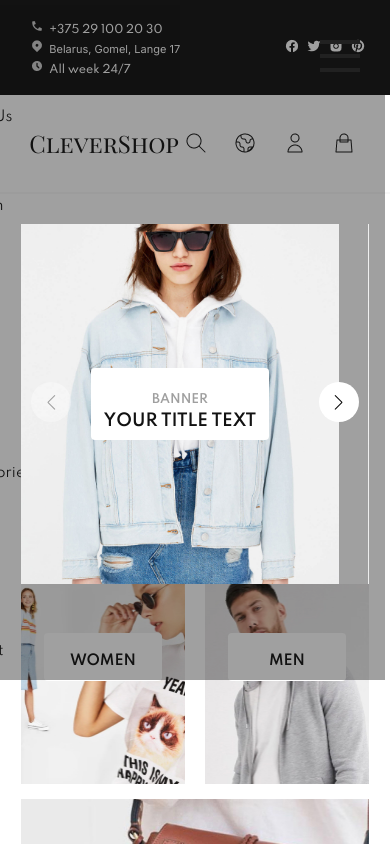
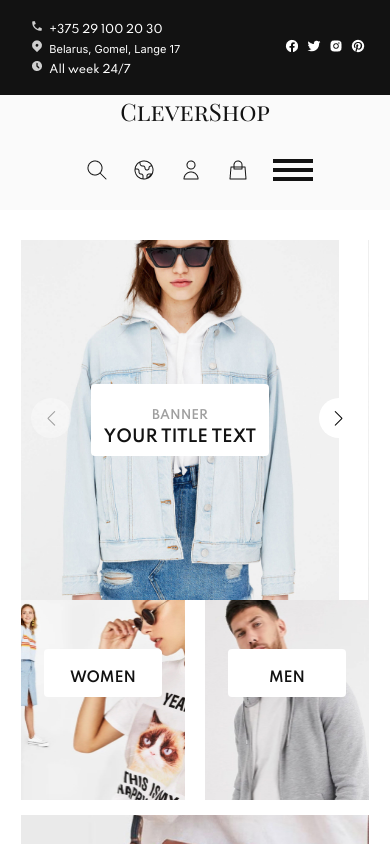
Before and after one commit to iannika/-training-shop, a React (Create React App) app: page / in a window 390 px wide. Shown: the top 844 px of the page. Built offline with nearby package versions, Linux system fonts and the light colour scheme.

Commit message:
revision burger

```diff
--- a/package.json
+++ b/package.json
@@ -7,6 +7,7 @@
     "@testing-library/jest-dom": "^5.16.2",
     "@testing-library/react": "^12.1.2",
     "@testing-library/user-event": "^13.5.0",
+    "classnames": "^2.3.1",
     "react": "^17.0.2",
     "react-dom": "^17.0.2",
     "react-router-dom": "^6.2.1",
--- a/src/components/burger/burger.css
+++ b/src/components/burger/burger.css
@@ -1,69 +1,49 @@
-.burger {
-    width: 2.5rem;
-    height: 2rem;
-    position: fixed;
-    top: 40px;
-    right: 30px;
-    z-index: 20;
-    display: none;
+ .burger-menu {
+  display: none;
+  border: none;
+  background: none;
+  -webkit-box-orient: vertical;
+  -webkit-box-direction: normal;
+      -ms-flex-direction: column;
+          flex-direction: column;
+  -webkit-box-pack: space-evenly;
+      -ms-flex-pack: space-evenly;
+          justify-content: space-evenly;
+  width: 35px;
+  height: 35px;
+  cursor: pointer;
+  -webkit-user-select: none;
+     -moz-user-select: none;
+      -ms-user-select: none;
+          user-select: none;
 }
 
-@media screen and (max-width: 940px) {
-    .burger {
-        display: flex;
-        justify-content: space-between;
-        flex-flow: column nowrap;
-    }
-}
-.burger span {
-    width: 2.5rem;
-    height: 0.25rem;
-    background-color: #212121;
+.burger-menu span {
+  width: 100%;
+  height: 3px;
+  background: #212121;
+  -webkit-transition: all 0.3s ease-in-out;
+  transition: all 0.3s ease-in-out;
 }
 
-.burger span:nth-child(1) {
-    top: 0;
-    -webkit-transform-origin: left center;
-       -moz-transform-origin: left center;
-         -o-transform-origin: left center;
-            transform-origin: left center;
+@media screen and (max-width: 996px) {
+  .hamburger {
+    display: -webkit-box;
+    display: -ms-flexbox;
+    display: flex;
   }
+}
 
-  .burger span:nth-child(2) {
-    top: 9px;
-    -webkit-transform-origin: left center;
-       -moz-transform-origin: left center;
-         -o-transform-origin: left center;
-            transform-origin: left center;
-  }
+.burger-menu.visible span:nth-child(1) {
+  -webkit-transform: rotate(-45deg) translate(-8px, 10px);
+          transform: rotate(-45deg) translate(-8px, 10px);
+}
 
-  .burger span:nth-child(3) {
-    top: 18px;
-    -webkit-transform-origin: left center;
-       -moz-transform-origin: left center;
-         -o-transform-origin: left center;
-            transform-origin: left center;
-  }
+.burger-menu.visible span:nth-child(2) {
+  opacity: 0;
+}
 
-  .burger .open span:nth-child(1) {
-    left: 4px;
-    top: -1px;
-    -webkit-transform: rotate(45deg);
-       -moz-transform: rotate(45deg);
-         -o-transform: rotate(45deg);
-            transform: rotate(45deg);
-  }
-
-  .burger .open span:nth-child(2) {
-    opacity: 0;
-    width: 0;
-  }
-
-  .burger.open span:nth-child(3) {
-    left: 4px;
-    top: 20px;
-    -webkit-transform: rotate(-45deg);
-       -moz-transform: rotate(-45deg);
-         -o-transform: rotate(-45deg);
-            transform: rotate(-45deg);
-  }
+.burger-menu.visible span:nth-child(3) {
+  -webkit-transform: rotate(45deg) translate(-3px, -6px);
+          transform: rotate(45deg) translate(-3px, -6px);
+}
--- a/src/components/burger/burger.js
+++ b/src/components/burger/burger.js
@@ -1,24 +1,21 @@
 import React, {useState} from 'react';
-
-import { Menu } from '../../components/menu/menu';
+import classNames from 'classnames';
 
 
 import './burger.css';
 
 
-const Burger = () => {
-
-    const [open, setOpen] = useState(false)
+const Burger = (isMenuOpen, toggleMenuMode) => {
 
     return (
         <>
-            <div className='burger' open={open} onClick={() => setOpen(!open)} data-test-id='burger-menu'>
+            <div  className={classNames("burger-menu", { visible: isMenuOpen })} onClick={toggleMenuMode} data-test-id='burger-menu'>
                 <span></span>
                 <span></span>
                 <span></span>
 
             </div>
-            <Menu open={open}/>
+
         </>
     )
 }
--- a/src/components/header/header.css
+++ b/src/components/header/header.css
@@ -91,13 +91,14 @@
     }
   }
 
-
   .container-bottom-bar {
     width: 100%;
-    border-bottom: 2px solid #F8F8F8;
+    border-bottom: 2px solid #fafafa;
   }
 
-  .container-bottom-bar .bottom-bar-nav-menu {
+  .container-bottom-bar .bottom-bar-nav-menu,
+  .container-bottom-bar .burger-menu,
+  .container-bottom-bar .menu-nav {
     width: 87%;
     height: 66px;
     margin: 0 auto;
@@ -110,11 +111,11 @@
     -webkit-box-align: center;
         -ms-flex-align: center;
             align-items: center;
-    -ms-flex-wrap: wrap;
-        flex-wrap: wrap;
   }
 
-  .container-bottom-bar .bottom-bar-nav-menu .bottom-bar-nav-logo {
+  .container-bottom-bar .bottom-bar-nav-menu .bottom-bar-nav-logo,
+  .container-bottom-bar .burger-menu .bottom-bar-nav-logo,
+  .container-bottom-bar .menu-nav .bottom-bar-nav-logo {
     font-family: 'Playfair Display SC';
     font-size: 24px;
     text-decoration: none;
@@ -122,33 +123,26 @@
     color: #121212;
   }
 
-  .container-bottom-bar .bottom-bar-nav-menu .menu,
-  .container-bottom-bar .bottom-bar-nav-menu .menu-nav {
+  .container-bottom-bar .bottom-bar-nav-menu .burger-menu,
+  .container-bottom-bar .burger-menu .burger-menu,
+  .container-bottom-bar .menu-nav .burger-menu {
     width: 53%;
-    display: -webkit-box;
-    display: -ms-flexbox;
-    display: flex;
-    -webkit-box-pack: justify;
-    -ms-flex-pack: justify;
-    justify-content: space-between;
     list-style-type: none;
-    -ms-flex-wrap: wrap;
-    flex-wrap: wrap;
-    margin: 5px;
+    padding: 0;
+    margin: 10px;
   }
 
-  .container-bottom-bar .bottom-bar-nav-menu .menu .menu-item,
-  .container-bottom-bar .bottom-bar-nav-menu .menu-nav .menu-item {
+  .container-bottom-bar .bottom-bar-nav-menu .burger-menu .menu-item,
+  .container-bottom-bar .burger-menu .burger-menu .menu-item,
+  .container-bottom-bar .menu-nav .burger-menu .menu-item {
     text-decoration: none;
     color: #121212;
     font-family: 'Spartan';
-    font-weight: 400;
     font-size: 14px;
   }
-
-  .menu-nav .count {
+    /* .menu-nav .count {
     position: absolute;
-    /* top: -3px; */
+    top: -3px;
     right: 80px;
     width: 16px;
     height: 16px;
@@ -166,37 +160,151 @@
     letter-spacing: 0px;
     text-align: left;
     color: #fff;
+  } */
+
+  @media screen and (max-width: 940px) {
+    .container-bottom-bar .bottom-bar-nav-menu .burger-menu,
+    .container-bottom-bar .burger-menu .burger-menu,
+    .container-bottom-bar .menu-nav .burger-menu {
+      position: absolute;
+      z-index: 20;
+      top: calc(220px + (83 - 220) * ((100vw - 320px) / (996 - 320)));
+      left: 0;
+      width: 100%;
+      height: 100vh;
+      display: -webkit-box;
+      display: -ms-flexbox;
+      display: flex;
+      -webkit-box-orient: vertical;
+      -webkit-box-direction: normal;
+          -ms-flex-direction: column;
+              flex-direction: column;
+      -webkit-box-align: start;
+          -ms-flex-align: start;
+              align-items: flex-start;
+      -webkit-box-pack: start;
+          -ms-flex-pack: start;
+              justify-content: flex-start;
+      margin: 0;
+      padding-left: 20px;
+      background: rgba(255, 255, 255, 0.8);
+      -webkit-transform: translateX(-100%);
+              transform: translateX(-100%);
+      -webkit-transition: -webkit-transform 0.9s;
+      transition: -webkit-transform 0.9s;
+      transition: transform 0.9s;
+      transition: transform 0.9s, -webkit-transform 0.9s;
+    }
+    .container-bottom-bar .bottom-bar-nav-menu .burger-menu .menu-item,
+    .container-bottom-bar .burger-menu .burger-menu .menu-item,
+    .container-bottom-bar .menu-nav .burger-menu .menu-item {
+      margin: 25px 0;
+      font-size: 16px;
+    }
+    .container-bottom-bar .bottom-bar-nav-menu .burger-menu.visible,
+    .container-bottom-bar .burger-menu .burger-menu.visible,
+    .container-bottom-bar .menu-nav .burger-menu.visible {
+      -webkit-transform: translateX(0);
+              transform: translateX(0);
+      -webkit-transition: -webkit-transform 0.9s;
+      transition: -webkit-transform 0.9s;
+      transition: transform 0.9s;
+      transition: transform 0.9s, -webkit-transform 0.9s;
+    }
+  }
+
+  .container-bottom-bar .bottom-bar-nav-menu .menu-nav, .container-bottom-bar .burger-menu .menu-nav, .container-bottom-bar .menu-nav .menu-nav {
+    width: 129px;
+    margin: 10px;
+  }
+
+  .container-bottom-bar .bottom-bar-nav-menu .menu-nav .burger-menu-btn, .container-bottom-bar .burger-menu .menu-nav .burger-menu-btn, .container-bottom-bar .menu-nav .menu-nav .burger-menu-btn {
+    width: 2rem;
+    height: 2rem;
+    display: none;
+    border: none;
+    background: none;
+    -webkit-box-orient: vertical;
+    -webkit-box-direction: normal;
+        -ms-flex-direction: column;
+            flex-direction: column;
+    -webkit-box-pack: space-evenly;
+        -ms-flex-pack: space-evenly;
+            justify-content: space-evenly;
+    cursor: pointer;
+    -webkit-user-select: none;
+       -moz-user-select: none;
+        -ms-user-select: none;
+            user-select: none;
+  }
+
+  .container-bottom-bar .bottom-bar-nav-menu .menu-nav .burger-menu-btn span,
+  .container-bottom-bar .burger-menu .menu-nav .burger-menu-btn span,
+  .container-bottom-bar .menu-nav .menu-nav .burger-menu-btn span {
+    width: 2.5rem;
+    height: 0.25rem;
+    background-color: #121212;
+    transition: all 0.4s ease-in-out;
+
+
   }
 
   @media screen and (max-width: 940px) {
-    .container-bottom-bar .bottom-bar-nav-menu .menu {
-      width: 100%;
+    .container-bottom-bar .bottom-bar-nav-menu .menu-nav .burger-menu-btn,
+    .container-bottom-bar .burger-menu .menu-nav .burger-menu-btn,
+    .container-bottom-bar .menu-nav .menu-nav .burger-menu-btn {
+      display: -webkit-box;
+      display: -ms-flexbox;
+      display: flex;
     }
   }
 
-  @media screen and (max-width: 540px) {
-    .container-bottom-bar .bottom-bar-nav-menu .menu {
-      width: 460px;
-      -ms-flex-wrap: wrap;
-      flex-wrap: wrap;
-    }
+  .container-bottom-bar .bottom-bar-nav-menu .menu-nav .burger-menu-btn.visible span:nth-child(1),
+  .container-bottom-bar .burger-menu .menu-nav .burger-menu-btn.visible span:nth-child(1),
+  .container-bottom-bar .menu-nav .menu-nav .burger-menu-btn.visible span:nth-child(1) {
+    -webkit-transform: rotate(-45deg) translate(-8px, 10px);
+            transform: rotate(-45deg) translate(-8px, 10px);
   }
 
-  .container-bottom-bar .bottom-bar-nav-menu .menu-nav {
-    width: 172px;
-    cursor: pointer;
+  .container-bottom-bar .bottom-bar-nav-menu .menu-nav .burger-menu-btn.visible span:nth-child(2),
+  .container-bottom-bar .burger-menu .menu-nav .burger-menu-btn.visible span:nth-child(2),
+  .container-bottom-bar .menu-nav .menu-nav .burger-menu-btn.visible span:nth-child(2) {
+    opacity: 0;
+  }
+
+  .container-bottom-bar .bottom-bar-nav-menu .menu-nav .burger-menu-btn.visible span:nth-child(3),
+  .container-bottom-bar .burger-menu .menu-nav .burger-menu-btn.visible span:nth-child(3),
+  .container-bottom-bar .menu-nav .menu-nav .burger-menu-btn.visible span:nth-child(3) {
+    -webkit-transform: rotate(45deg) translate(-3px, -6px);
+            transform: rotate(45deg) translate(-3px, -6px);
+  }
+
+  @media screen and (max-width: 940px) {
+    .container-bottom-bar .bottom-bar-nav-menu .menu-nav,
+    .container-bottom-bar .burger-menu .menu-nav,
+    .container-bottom-bar .menu-nav .menu-nav {
+      width: 220px;
+    }
   }
 
   @media screen and (max-width: 940px) {
     .container-bottom-bar .bottom-bar-nav-menu {
-      -webkit-box-pack: center;
-      -ms-flex-pack: center;
-      justify-content: center;
+      height: calc(120px + (60 - 120) * ((100vw - 320px) / (996 - 320)));
     }
   }
 
-  @media screen and (max-width: 540px) {
+  @media screen and (max-width: 450px) {
     .container-bottom-bar .bottom-bar-nav-menu {
-      height: calc(100px + (66 - 100) * ((100vw - 320px) / (1300 - 320)));
+      -ms-flex-wrap: wrap;
+          flex-wrap: wrap;
+      -webkit-box-pack: center;
+          -ms-flex-pack: center;
+              justify-content: center;
     }
   }
+
+  @media screen and (max-width: 940px) {
+    .container-bottom-bar {
+      background: #fafafa;
+    }
+  }
--- a/src/components/header/header.js
+++ b/src/components/header/header.js
@@ -1,4 +1,5 @@
 import React from 'react';
+import classNames from 'classnames';
 import tel from "../../assets/img/icons/phone.png";
 import location from "../../assets/img/icons/location-marker.png";
 import clock from "../../assets/img/icons/clock.png";
@@ -12,11 +13,10 @@ import globe from "../../assets/img/icons/globe.png";
 import user from "../../assets/img/icons/user.png";
 import shoppingBag from "../../assets/img/icons/shopping-bag.png";
 
-// import { Menu } from '../../components/menu/menu';
-import { Burger } from '../../components/burger/burger';
+import { Link } from "react-router-dom";
+import { MENU } from '../../data/MENU';
+import { useState } from 'react';
 
-import { Link } from "react-router-dom";
-// import { MENU } from '../../data/MENU';
 
 
 
@@ -25,6 +25,12 @@ import './header.css';
 
 
 const Header = () => {
+
+    const [isMenuOpen, toggleMenu] = useState(false);
+	function toggleMenuMode() {
+		toggleMenu(!isMenuOpen);
+	}
+
     return (
 
         <div className='header' data-test-id='header'>
@@ -55,22 +61,26 @@ const Header = () => {
             <div className='container-bottom-bar'>
                 <nav className='bottom-bar-nav-menu'>
                     <Link to="/" className='bottom-bar-nav-logo' data-test-id='bottom-bar-logo-link'>CleverShop</Link>
-                    {/* <div className='menu' data-test-id='menu'>
+                    <div className={classNames('burger-menu', {visible: isMenuOpen})} data-test-id='burger-menu'>
                         {MENU.map(({ id, path, name }) => (
-                            <Link key={id} to={`/${path}`} className='menu-item' data-test-id={`menu-link-${path}`}>
+                            <Link key={id} to={`/${path}`} className='menu-item' data-test-id={`menu-link-${path}`} onClick={toggleMenu}>
                                 <span>{name}</span>
                             </Link>
                         ))}
-                    </div> */}
 
-                    <Burger />
-
+                    </div>
                     <div className='menu-nav'>
                         <img src={search} alt='img' />
                         <img src={globe} alt='img' />
                         <img src={user} alt='img' />
                         <img src={shoppingBag} alt='img' />
                         {/* <div className="count"><p>2</p></div> */}
+
+                        <div  className={classNames("burger-menu-btn", { visible: isMenuOpen })} onClick={toggleMenuMode} data-test-id="burger-menu-btn">
+                            <span></span>
+                            <span></span>
+                            <span></span>
+                        </div>
                     </div>
                 </nav>
             </div>
```
Also changed, not shown: 1 other file (tests, documents, lock files or other folders).
